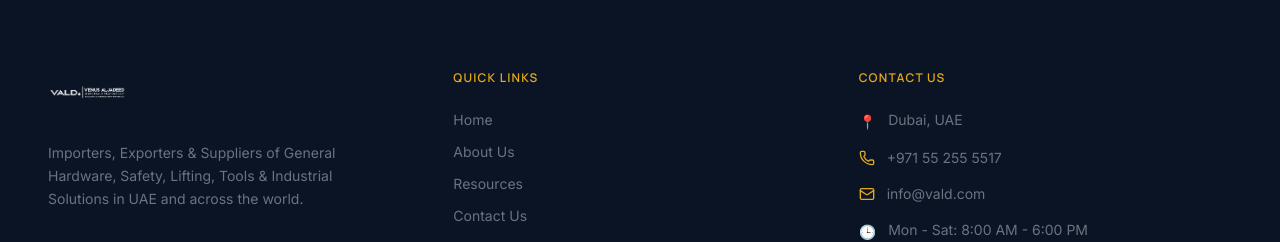
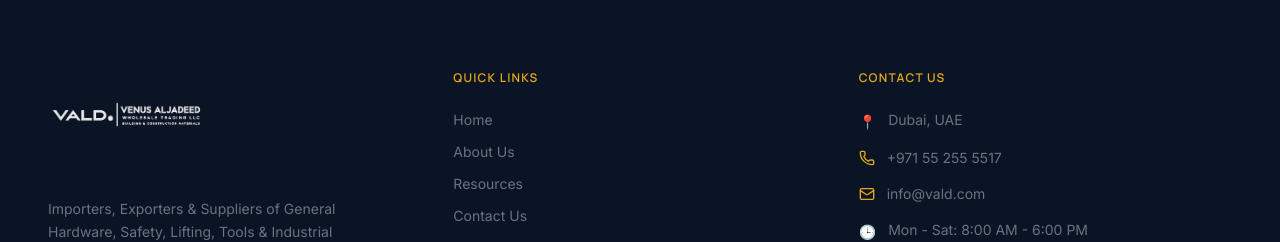
Before and after one commit to venusaljadeed-maker/vald, a Next.js app: page / in a window 1280 px wide. Shown: the part 4129-4371 px from the top of the page. Built offline with nearby package versions, Linux system fonts and the light colour scheme.

Commit message:
style: significantly increase footer logo size

```diff
--- a/src/components/layout/Footer.tsx
+++ b/src/components/layout/Footer.tsx
@@ -11,13 +11,13 @@ export const Footer = () => {
         <div className="grid grid-cols-1 md:grid-cols-3 gap-12 lg:gap-8 mb-16">
           {/* Brand Info */}
           <div className="lg:pr-12">
-            <Link href="/" className="flex items-center mb-6">
+            <Link href="/" className="flex items-center mb-8">
               <Image
                 src="/images/footer-logo.png"
                 alt="VALD"
-                width={220}
-                height={70}
-                className="h-12 w-auto object-contain brightness-0 invert opacity-90"
+                width={400}
+                height={120}
+                className="h-16 md:h-24 w-auto object-contain brightness-0 invert opacity-90"
                 priority={false}
               />
             </Link>
```
